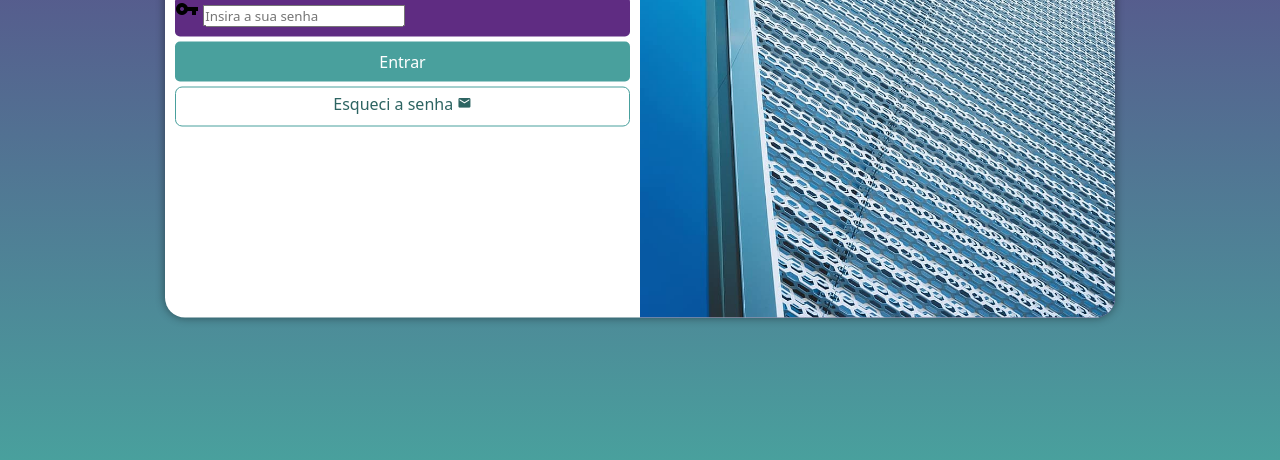
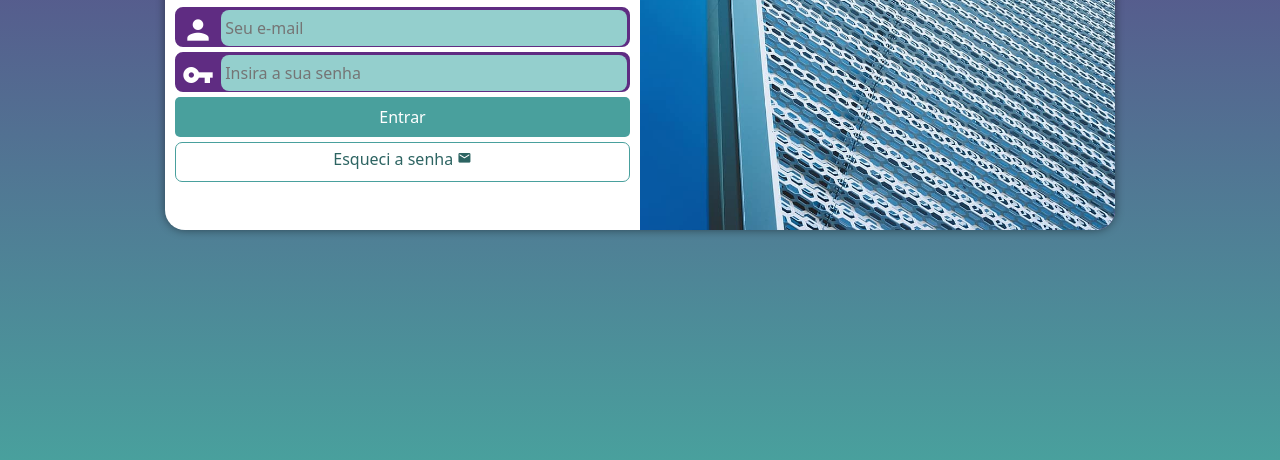
Before and after one commit to devgabrielsilveira/preojeto-login, a plain HTML site: page index.html in a window 1280 px wide. Shown: the part 340-800 px from the top of the page. Drawn offline with Linux system fonts and the light colour scheme.

Commit message:
desafio015 finalizado

```diff
--- a/estilos/media-query.css
+++ b/estilos/media-query.css
@@ -1,5 +1,6 @@
 @charset "UTF-8";
 
+        /* configuração para TABLET */
 @media screen and (min-width: 768px) and (max-width: 992px) {
     body {
         background-image: linear-gradient(to top, #49a09d, #5f2c82);
@@ -7,6 +8,7 @@
 
     section#login {
         width: 80vw;
+        height: 280px;
     }
 
     section#login > div#imagem {
@@ -21,6 +23,7 @@
     }
 }
 
+        /* configuração para GRANDES TELAS */
 @media screen and (min-width: 992px) {
     body {
         background-image: linear-gradient(to top, #49a09d, #5f2c82);
@@ -28,6 +31,7 @@
 
     section#login {
         width: 950px;
+        height: 340px;
     }
 
     section#login > div#imagem {
@@ -46,6 +50,7 @@
     }
 
     div#formulario > p {
-        font-size: 1.2em;
+        font-size: 1em;
+        margin: 10px 0px;
     }
 }
--- a/estilos/style.css
+++ b/estilos/style.css
@@ -29,7 +29,6 @@ section#login {
     position: absolute;
     top: 50%;
     left: 50%;
-    transform: translate(-50%, -50%);
     overflow: hidden;
 
     background-color: white;
@@ -38,6 +37,7 @@ section#login {
     border-radius: 20px;
     box-shadow: 0px 0px 10px rgba(0, 0, 0, 0.450);
 
+    transform: translate(-50%, -50%);
     transition: width .3s, heigth .3s;
     transition-timing-function: ease;
 
@@ -68,14 +68,39 @@ div#formulario > p {
 form > div.campo {
     display: block;
     background-color: #5f2c82;
+    border: 2px solid #5f2c82;
     width: 100%;
     height: 40px;
-    border-radius: 5px;
+    border-radius: 8px;
     margin: 5px 0px;
 }
 
 div.campo label {
     display: none;
+}
+
+div.campo > i {
+    color: white;
+ /* background-color: black; */
+    font-size: 2em;
+    width: 40px;
+    padding: 5px;
+}
+
+div.campo > input {
+    background-color: #94cfcd;
+    font-size: 1em;
+    width: calc(100% - 45px);
+    height: 100%;
+    border: 0px;
+    border-radius: 8px;
+    padding: 4px;
+    transform: translateY(-12px);
+
+}
+
+div.campo > input:focus-within {
+    background-color: white;
 }
 
 form > input[type=submit] {
```
